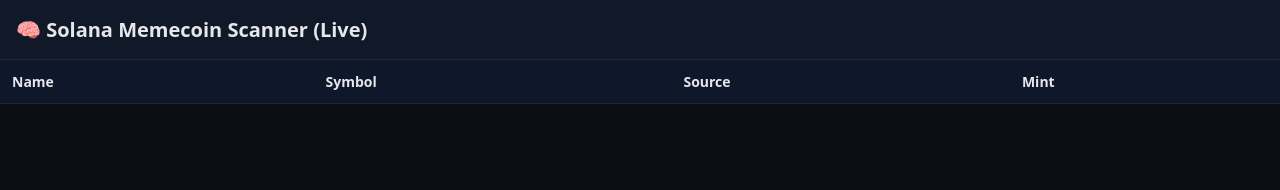
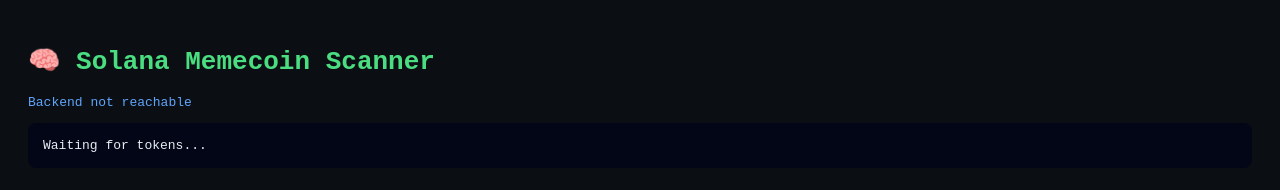
Before and after one commit to Malekraddadi/solana-memecoin-scanner, a website: page public/index.html in a window 1280 px wide. Drawn offline with Linux system fonts and the light colour scheme; no server answers.

Commit message:
Update index.html

```diff
--- a/public/index.html
+++ b/public/index.html
@@ -3,81 +3,57 @@
 <head>
   <meta charset="UTF-8" />
   <title>Solana Memecoin Scanner</title>
-  <meta name="viewport" content="width=device-width, initial-scale=1" />
   <style>
     body {
-      margin: 0;
-      font-family: system-ui, sans-serif;
       background: #0b0f14;
-      color: #e5e7eb;
+      color: #e6edf3;
+      font-family: monospace;
+      padding: 20px;
     }
-    header {
-      padding: 16px;
-      font-size: 20px;
-      font-weight: bold;
-      background: #111827;
-      border-bottom: 1px solid #1f2933;
+    h1 {
+      color: #4ade80;
     }
-    table {
-      width: 100%;
-      border-collapse: collapse;
+    .status {
+      color: #60a5fa;
+      margin-bottom: 10px;
     }
-    th, td {
-      padding: 12px;
-      border-bottom: 1px solid #1f2933;
-      text-align: left;
-      font-size: 14px;
-    }
-    th {
-      background: #0f172a;
-    }
-    tr:hover {
-      background: #111827;
-    }
-    .muted {
-      color: #9ca3af;
-      font-size: 12px;
+    pre {
+      background: #020617;
+      padding: 15px;
+      border-radius: 8px;
+      overflow-x: auto;
     }
   </style>
 </head>
 <body>
+  <h1>🧠 Solana Memecoin Scanner</h1>
+  <div class="status" id="status">Connecting…</div>
+  <pre id="out">Waiting for tokens...</pre>
 
-<header>🧠 Solana Memecoin Scanner (Live)</header>
+  <script>
+    async function load() {
+      try {
+        const res = await fetch("/api/tokens");
+        const data = await res.json();
 
-<table>
-  <thead>
-    <tr>
-      <th>Name</th>
-      <th>Symbol</th>
-      <th>Source</th>
-      <th>Mint</th>
-    </tr>
-  </thead>
-  <tbody id="rows"></tbody>
-</table>
+        document.getElementById("status").textContent =
+          `Scanner active • ${data.length} tokens detected`;
 
-<script>
-async function refresh() {
-  const res = await fetch("/api/tokens");
-  const data = await res.json();
-  const rows = document.getElementById("rows");
-  rows.innerHTML = "";
+        if (data.length === 0) {
+          document.getElementById("out").textContent =
+            "No new pairs yet.\n\nWaiting for pumpfun / new launches…";
+        } else {
+          document.getElementById("out").textContent =
+            JSON.stringify(data, null, 2);
+        }
+      } catch (e) {
+        document.getElementById("status").textContent =
+          "Backend not reachable";
+      }
+    }
 
-  data.forEach(t => {
-    const tr = document.createElement("tr");
-    tr.innerHTML = `
-      <td>${t.name}</td>
-      <td>${t.symbol}</td>
-      <td>${t.source}</td>
-      <td class="muted">${t.mint}</td>
-    `;
-    rows.appendChild(tr);
-  });
-}
-
-refresh();
-setInterval(refresh, 3000);
-</script>
-
+    setInterval(load, 3000);
+    load();
+  </script>
 </body>
 </html>
```
